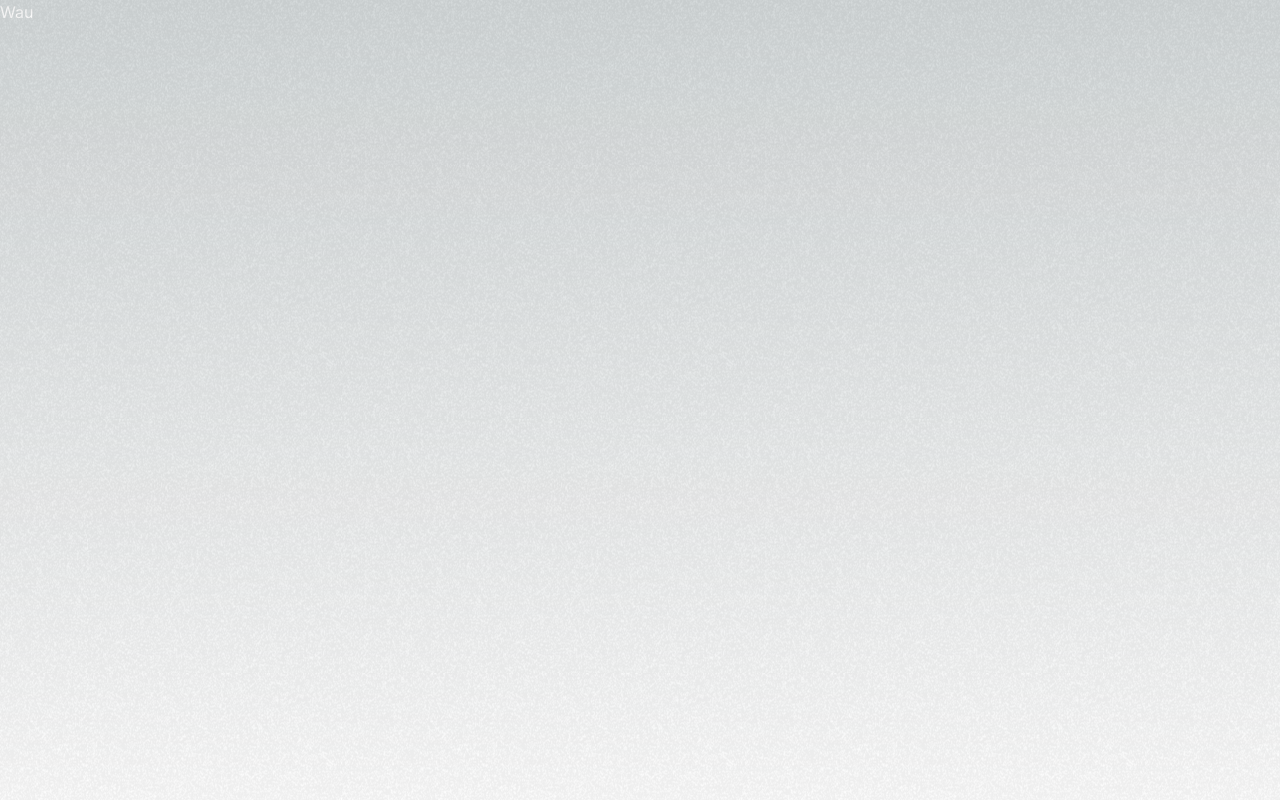
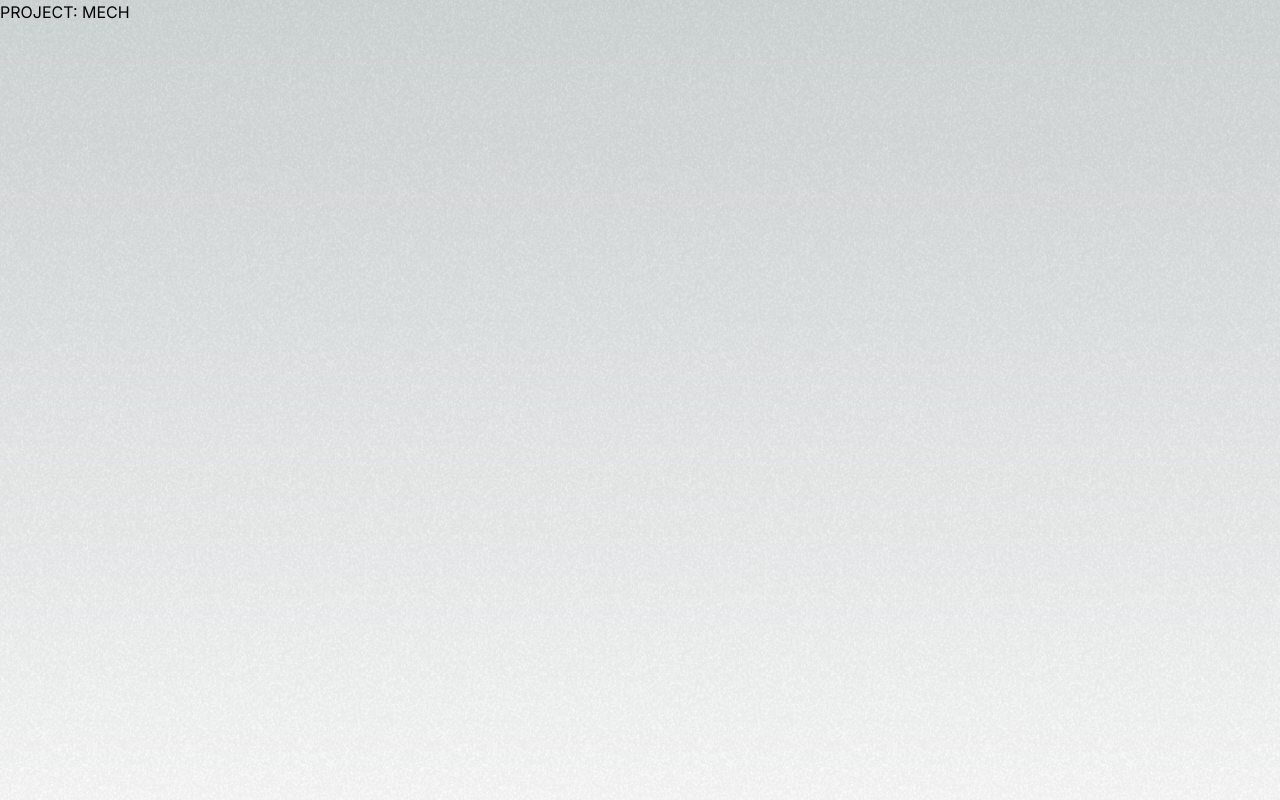
Before and after one commit to bunbolabs/project-mech, a Next.js app: page / in a window 1280 px wide. Built offline with nearby package versions, Linux system fonts and the light colour scheme.

Commit message:
feat: animated text v0.1

```diff
--- a/app/page.tsx
+++ b/app/page.tsx
@@ -1,9 +1,10 @@
+import { AnimatedText } from '@/components/animated-text'
 import { NoiseBackground } from '@/components/noise-background'
 
 export default function Home() {
   return (
     <main className={'h-screen w-screen'}>
-      <span className={'text-white'}>Wau</span>
+      <AnimatedText text={'PROJECT: MECH'} triggerOnHover={true} />
       <NoiseBackground />
     </main>
   )
--- /dev/null
+++ b/components/animated-text.tsx
@@ -0,0 +1,64 @@
+'use client'
+
+import { ComponentPropsWithoutRef, useEffect, useRef } from 'react'
+
+import { cn } from '@/lib/utils'
+
+type AnimatedTextProps = {
+  text?: string
+  triggerOnHover?: boolean
+} & ComponentPropsWithoutRef<'span'>
+
+const letters: string = 'ABCDEFGHIJKLMNOPQRSTUVWXYZ'
+
+export function AnimatedText({ text = 'default', triggerOnHover = false, className, ...props }: AnimatedTextProps) {
+  const interval = useRef<NodeJS.Timeout>()
+  const textRef = useRef<HTMLSpanElement>(null)
+
+  const animate = () => {
+    let iteration = 0
+
+    clearInterval(interval.current)
+
+    interval.current = setInterval(() => {
+      if (!textRef.current) return
+
+      textRef.current.innerText = textRef.current.innerText
+        .split('')
+        .map((letter, index) => {
+          if (index < iteration) {
+            return textRef.current!.dataset.value![index]
+          }
+
+          return letters[Math.floor(Math.random() * 26)]
+        })
+        .join('')
+
+      if (iteration >= textRef.current!.dataset.value!.length) {
+        clearInterval(interval.current)
+      }
+
+      iteration += 1 / 3
+    }, 30)
+  }
+
+  useEffect(() => {
+    animate()
+
+    return () => {
+      clearInterval(interval.current)
+    }
+  }, [])
+
+  return (
+    <span
+      ref={textRef}
+      className={cn('select-none', className)}
+      data-value={text}
+      onMouseOver={triggerOnHover ? () => animate() : () => {}}
+      {...props}
+    >
+      {text}
+    </span>
+  )
+}
--- a/components/noise-background.tsx
+++ b/components/noise-background.tsx
@@ -1,5 +1,3 @@
-import { ReactNode } from 'react'
-
 export function NoiseBackground() {
-  return <main className="bg-noise fixed z-[9999999]"></main>
+  return <main className="bg-noise pointer-events-none fixed z-[9999999]"></main>
 }
--- /dev/null
+++ b/lib/utils.ts
@@ -0,0 +1,6 @@
+import { type ClassValue, clsx } from 'clsx'
+import { twMerge } from 'tailwind-merge'
+
+export function cn(...inputs: ClassValue[]) {
+  return twMerge(clsx(inputs))
+}
--- a/package.json
+++ b/package.json
@@ -10,9 +10,11 @@
     "prepare": "husky install | chmod ug+x .husky/*"
   },
   "dependencies": {
+    "clsx": "^2.1.0",
+    "next": "14.1.0",
     "react": "^18",
     "react-dom": "^18",
-    "next": "14.1.0"
+    "tailwind-merge": "^2.2.1"
   },
   "lint-staged": {
     "*.{js, jsx,ts,tsx}": [
```
Also changed, not shown: 1 other file (tests, documents, lock files or other folders).
